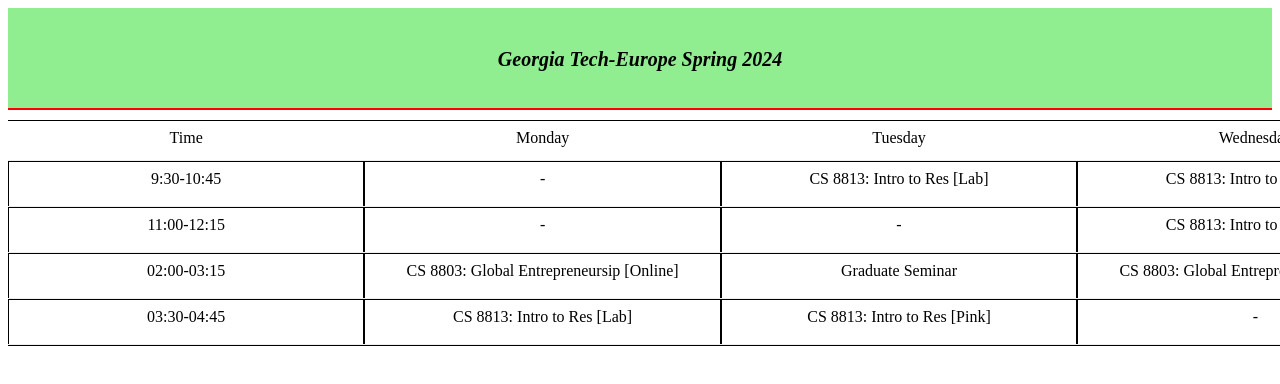
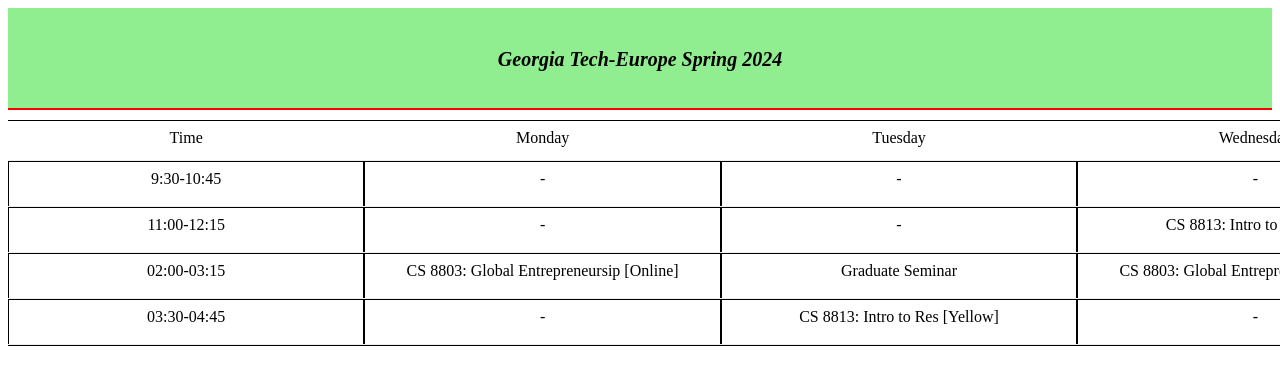
Before and after one commit to Tanny2109/Timetable, a React app: page / in a window 1280 px wide. Shown: the top 384 px of the page. Built offline with nearby package versions, Linux system fonts and the light colour scheme.

Commit message:
corrections

```diff
--- a/src/components/Timetable.jsx
+++ b/src/components/Timetable.jsx
@@ -9,8 +9,8 @@
     {
         time: '9:30-10:45',
         mon: '-',
-        tue: 'CS 8813: Intro to Res [Lab]',
-        wed: 'CS 8813: Intro to Res [Lab]',
+        tue: '-',
+        wed: '-',
         thurs: '-',
         rowspan: 1
     },
@@ -32,10 +32,10 @@
     },
     {
         time: '03:30-04:45',
-        mon: 'CS 8813: Intro to Res [Lab]',
-        tue: 'CS 8813: Intro to Res [Pink]',
+        mon: '-',
+        tue: 'CS 8813: Intro to Res [Yellow]',
         wed: '-',
-        thurs: 'CS 8813: Intro to Res [Lab Lecture]',
+        thurs: 'CS 8813: Intro to Res [Lab]',
         rowspan: 1
     },
 ]
```
